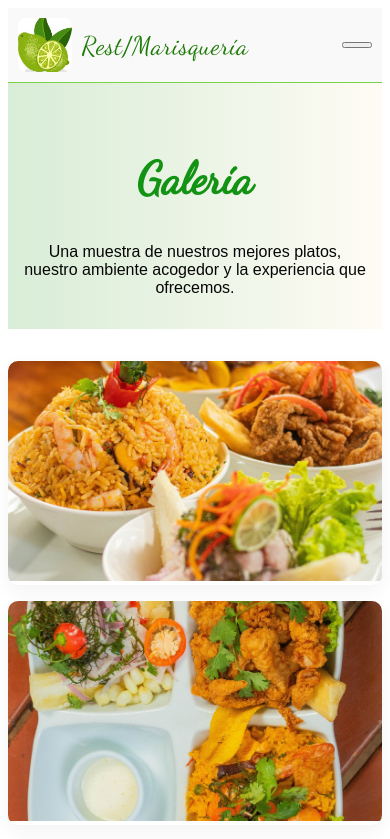
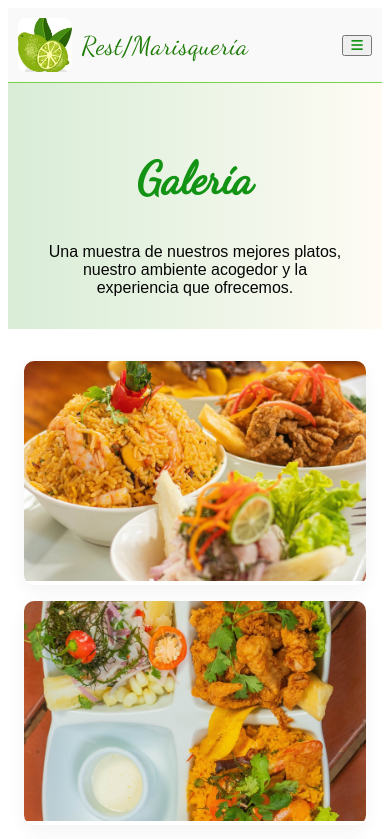
Before and after one commit to cuevalachosalexandra-ui/PROYECTO-MI-CHE-LIMON, a plain HTML site: page galeria.html in a window 390 px wide. Shown: the top 839 px of the page. Drawn offline with Linux system fonts and the light colour scheme; files whose address does not match are found by name.

Commit message:
Add files via upload

```diff
--- a/galeria.html
+++ b/galeria.html
@@ -20,19 +20,21 @@
         </a>
       </div>
 
-      <nav class="main-nav" id="mainNav">
+     <button class="menu-toggle" id="menuToggle" aria-label="Abrir menú" aria-expanded="false">
+      <i class="fa-solid fa-bars"></i>
+     </button>
+
+<nav class="main-nav" id="mainNav">
       <a href="index.html"><i class="fa-solid fa-house"></i> Inicio</a>
       <a href="#nosotros"><i class="fa-solid fa-user-group"></i> Nosotros</a>
       <a href="carta.html"><i class="fa-solid fa-utensils"></i> Carta</a>
       <a href="galeria.html"><i class="fa-solid fa-image"></i> Galería</a>
       <a href="ubicanos.html"><i class="fa-solid fa-map-location-dot"></i> Ubícanos</a>
       <a href="contacto.html"><i class="fa-solid fa-envelope"></i> Contáctanos</a>
-  </nav>
+</nav>
 
 
-      <button class="menu-toggle" id="menuToggle" aria-label="Abrir menú" aria-expanded="false">
-        <span class="hamburger"></span>
-      </button>
+
     </div>
   </header>
 
--- a/style_galeria.css
+++ b/style_galeria.css
@@ -1,3 +1,8 @@
+.container {
+  max-width: 1200px;
+  margin: 0 auto;
+  padding: 0 1rem;
+}
 .gallery-hero {
 text-align: center;
   background: linear-gradient(90deg, rgba(87, 176, 80, 0.233), rgba(240,180,41,0.05));
```
Also changed, not shown: contacto.html (+6 -6 lines).
